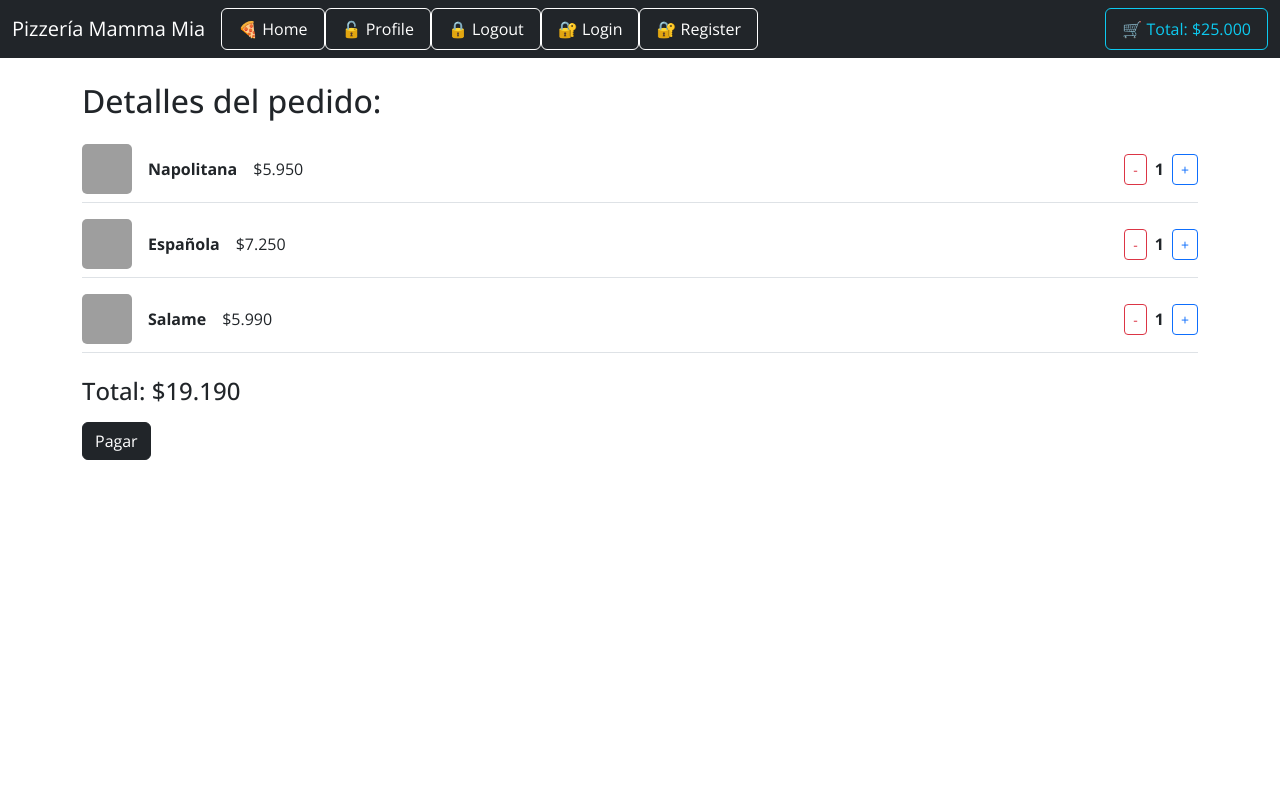
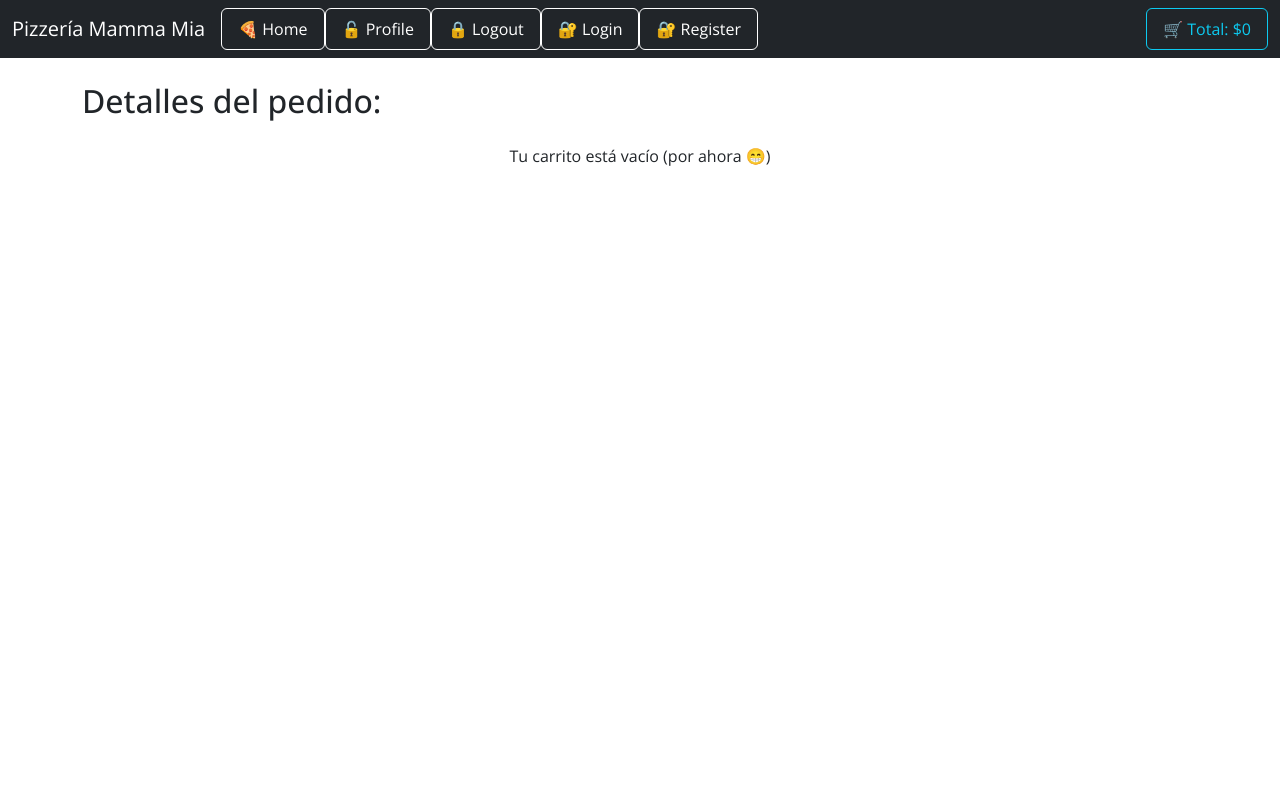
Before and after one commit to Mangellch/pizzeria-mamma-mia, a React (Vite) app: page /cart in a window 1280 px wide. Shown: the top 800 px of the page. Built offline with nearby package versions, Linux system fonts and the light colour scheme; grey boxes are pictures that could not be loaded.

Commit message:
feat: implement CartContext for managing cart state and actions

```diff
--- a/src/components/CardPizza.jsx
+++ b/src/components/CardPizza.jsx
@@ -1,7 +1,15 @@
 import { Link } from 'react-router-dom';
 import { formatPrice } from '../assets/helpers/formatPrice';
+import { useCart } from '../context/CartContext';
 
 const CardPizza = ({ id, img, name, price, ingredients, desc }) => {
+  const { addToCart } = useCart(); // usamos el contexto
+
+  const handleAdd = () => {
+    const pizza = { id, name, price, img };
+    addToCart(pizza);
+  };
+
   return (
     <div className="card" style={{ width: '30rem' }}>
       <img src={img} className="card-img-top" alt={name} />
@@ -26,7 +34,9 @@ const CardPizza = ({ id, img, name, price, ingredients, desc }) => {
             Ver más
           </Link>
 
-          <button className="btn btn-dark">Añadir</button>
+          <button className="btn btn-dark" onClick={handleAdd}>
+            Añadir
+          </button>
         </div>
       </div>
     </div>
--- a/src/components/layouts/Navbar.jsx
+++ b/src/components/layouts/Navbar.jsx
@@ -1,10 +1,11 @@
-import React from 'react';
+import { useCart } from "../../context/CartContext";
 import { Link } from 'react-router-dom';
 
 import { formatPrice } from '../../assets/helpers/formatPrice';
 
 const Navbar = () => {
-  const total = 25000;
+  const { getTotal } = useCart();
+  const total = getTotal();
 
   const handleLogout = () => {
     alert("Cerrar sesión (funcionalidad aún no implementada)");
--- a/src/components/pages/Cart.jsx
+++ b/src/components/pages/Cart.jsx
@@ -1,32 +1,10 @@
-import { useState } from 'react';
-import { pizzaCart as initialCart } from '../../assets/helpers/pizzas';
+import { useCart } from "../../context/CartContext";
 import { formatPrice } from '../../assets/helpers/formatPrice';
 
 const Cart = () => {
-  const [cart, setCart] = useState(initialCart);
+  const { cart, increment, decrement, getTotal } = useCart();
 
-  // Aumentar cantidad
-  const increase = (id) => {
-    setCart((prevCart) =>
-      prevCart.map((item) =>
-        item.id === id ? { ...item, count: item.count + 1 } : item
-      )
-    );
-  };
-
-  // Disminuir cantidad o eliminar si es 0
-  const decrease = (id) => {
-    setCart((prevCart) =>
-      prevCart
-        .map((item) =>
-          item.id === id ? { ...item, count: item.count - 1 } : item
-        )
-        .filter((item) => item.count > 0)
-    );
-  };
-
-  // Calcular total
-  const total = cart.reduce((acc, item) => acc + item.price * item.count, 0);
+  const total = getTotal();
 
   return (
     <div className="container vh-100 align-items-center justify-content-center mt-4">
@@ -59,14 +37,14 @@ const Cart = () => {
               <div className="d-flex align-items-center gap-2">
                 <button
                   className="btn btn-outline-danger btn-sm"
-                  onClick={() => decrease(pizza.id)}
+                  onClick={() => decrement(pizza.id)}
                 >
                   -
                 </button>
-                <span className="fw-bold">{pizza.count}</span>
+                <span className="fw-bold">{pizza.quantity}</span>
                 <button
                   className="btn btn-outline-primary btn-sm"
-                  onClick={() => increase(pizza.id)}
+                  onClick={() => increment(pizza.id)}
                 >
                   +
                 </button>
--- a/src/components/pages/Home.jsx
+++ b/src/components/pages/Home.jsx
@@ -1,6 +1,7 @@
 import React, { useEffect, useState } from "react";
 import Header from "../Header";
 import CardPizza from "../CardPizza";
+import { useCart } from "../../context/CartContext";
 
 const Home = () => {
   const [pizzas, setPizzas] = useState([]);
--- /dev/null
+++ b/src/context/CartContext.jsx
@@ -0,0 +1,50 @@
+import { createContext, useContext, useState } from "react";
+
+const CartContext = createContext();
+
+export const useCart = () => useContext(CartContext);
+
+export const CartProvider = ({ children }) => {
+  const [cart, setCart] = useState([]);
+
+  const addToCart = (product) => {
+    const exists = cart.find(item => item.id === product.id);
+    if (exists) {
+      setCart(cart.map(item =>
+        item.id === product.id ? { ...item, quantity: item.quantity + 1 } : item
+      ));
+    } else {
+      setCart([...cart, { ...product, quantity: 1 }]);
+    }
+  };
+
+  const removeFromCart = (id) => {
+    setCart(cart.filter(item => item.id !== id));
+  };
+
+  const increment = (id) => {
+    setCart(cart.map(item =>
+      item.id === id ? { ...item, quantity: item.quantity + 1 } : item
+    ));
+  };
+
+  const decrement = (id) => {
+  setCart(cart => {
+    return cart
+      .map(item =>
+        item.id === id ? { ...item, quantity: item.quantity - 1 } : item
+      )
+      .filter(item => item.quantity > 0);
+  });
+};
+
+  const getTotal = () => {
+    return cart.reduce((sum, item) => sum + item.price * item.quantity, 0);
+  };
+
+  return (
+    <CartContext.Provider value={{ cart, addToCart, removeFromCart, increment, decrement, getTotal }}>
+      {children}
+    </CartContext.Provider>
+  );
+};
--- a/src/main.jsx
+++ b/src/main.jsx
@@ -1,14 +1,17 @@
 import { StrictMode } from 'react'
 import { createRoot } from 'react-dom/client'
 import { BrowserRouter } from 'react-router-dom'
+import { CartProvider } from "./context/CartContext.jsx";
 import './index.css'
 import 'bootstrap/dist/css/bootstrap.min.css'
 import App from './App.jsx'
 
 createRoot(document.getElementById('root')).render(
-  <StrictMode>
-  <BrowserRouter>
-    <App />
-  </BrowserRouter>
-  </StrictMode>,
+   <StrictMode>
+    <CartProvider>
+      <BrowserRouter>
+        <App />
+      </BrowserRouter>
+    </CartProvider>
+  </StrictMode>
 )
```
